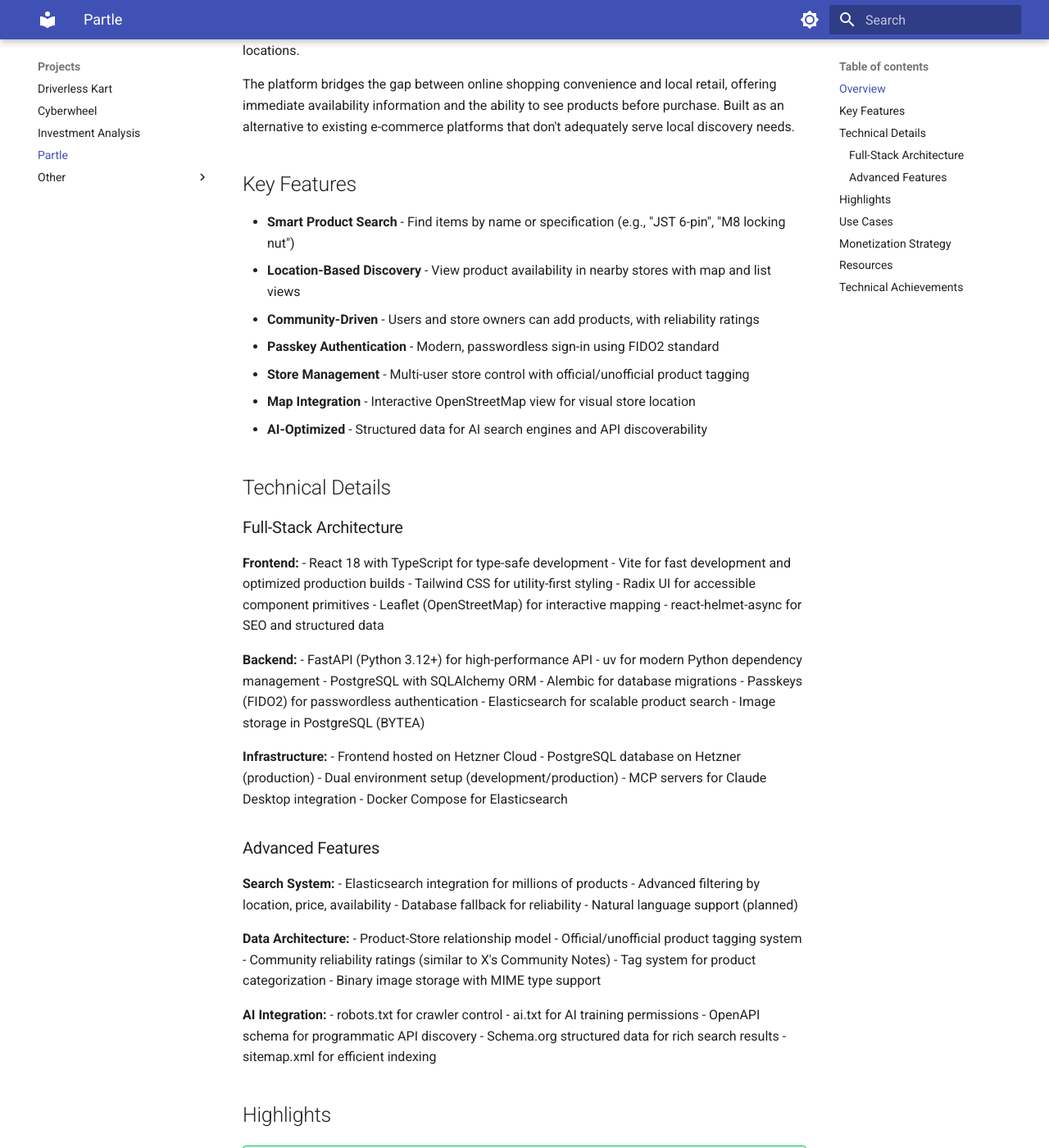
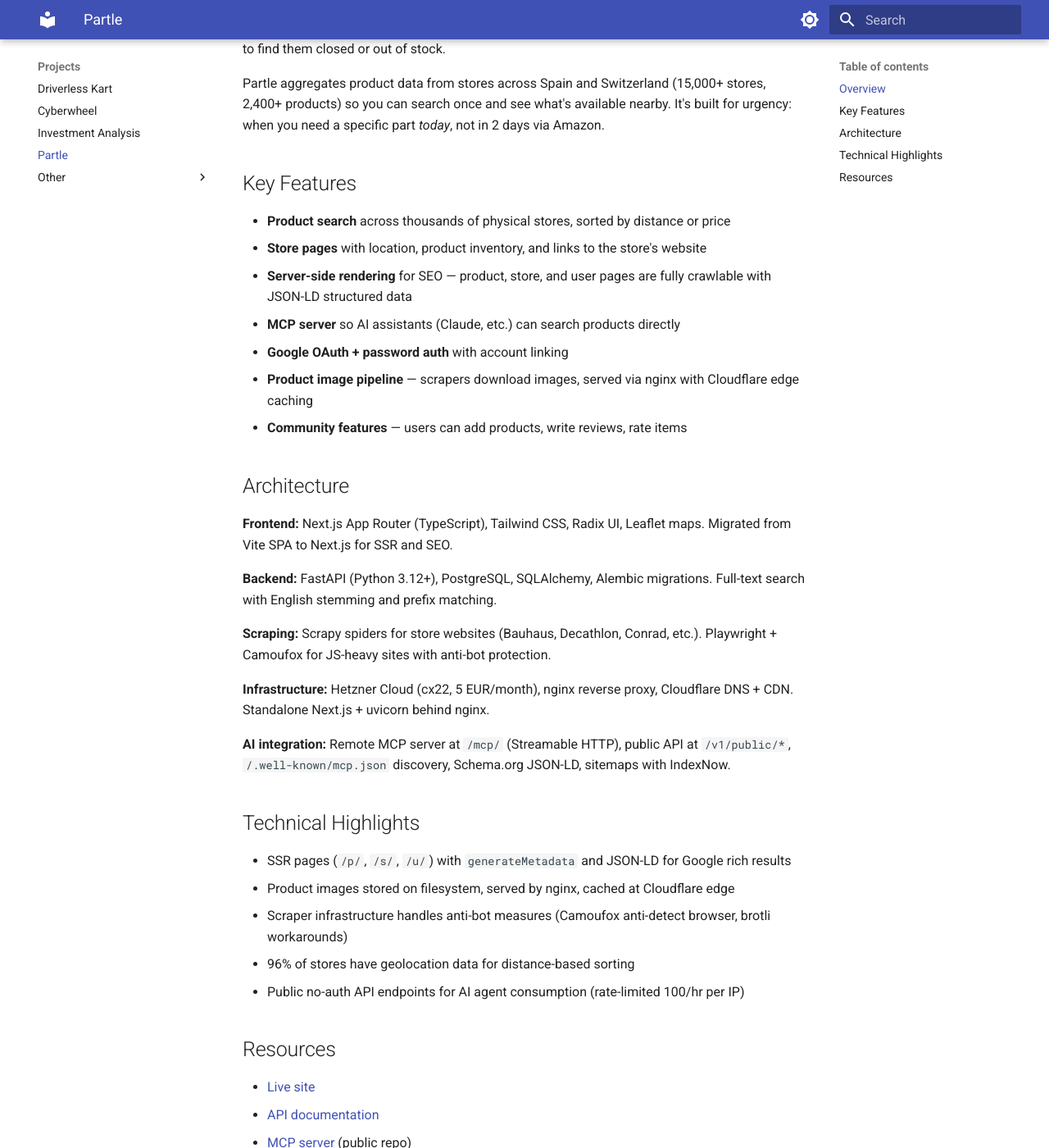
Before and after one commit to rubenayla/ruben, an MkDocs documentation site: the page built from docs/projects/partle.md, in a window 1280 px wide and 1400 px high, scrolled down 731 px. Shown: the whole window at 82% size. Built offline with MkDocs 1.6.1 and Material for MkDocs 9.7.7, drawn with Linux system fonts in a browser that asks for light colours; some of the changed text lies outside the part shown.

Commit message:
Add .agents structure, update Partle page, prepare domain migration to rubenayla.xyz
- Rewrote Partle project page with current stack, real numbers, MCP/SSR details
- Added .agents/ directory (tasks, notes, error-log)
- Rewrote AGENTS.md with dev workflow and project structure
- Added docs/CNAME for GitHub Pages custom domain
- Updated mkdocs.yml site_url to rubenayla.xyz

Co-Authored-By: Claude Opus 4.6 (1M context) <noreply@anthropic.com>

```diff
--- a/docs/projects/partle.md
+++ b/docs/projects/partle.md
@@ -1,113 +1,49 @@
-# Partle - Local Product Discovery Platform
+# Partle - Local Product Search Engine
 
 **May 2025 - Present**
 
-🌐 **[Visit Partle](https://partle.rubenayla.xyz/)** | 💻 **[GitHub](https://github.com/rubenayla/partle)**
+[Visit Partle](https://partle.rubenayla.xyz/){ .md-button .md-button--primary } [API Docs](https://partle.rubenayla.xyz/docs){ .md-button }
 
 ![Partle Homepage](../images/partle/partle-homepage.png)
 
 ## Overview
 
-A community-driven web application designed to solve the frustration of searching for products across multiple local stores. Partle enables users to search for specific items and instantly see availability in nearby stores, saving time and eliminating the need to visit closed or out-of-stock locations.
+A search engine for finding hardware and DIY products in physical stores near you. Born from the frustration of spending 40 minutes driving between stores looking for a specific door lock — only to find them closed or out of stock.
 
-The platform bridges the gap between online shopping convenience and local retail, offering immediate availability information and the ability to see products before purchase. Built as an alternative to existing e-commerce platforms that don't adequately serve local discovery needs.
+Partle aggregates product data from stores across Spain and Switzerland (15,000+ stores, 2,400+ products) so you can search once and see what's available nearby. It's built for urgency: when you need a specific part *today*, not in 2 days via Amazon.
 
 ## Key Features
 
-- **Smart Product Search** - Find items by name or specification (e.g., "JST 6-pin", "M8 locking nut")
-- **Location-Based Discovery** - View product availability in nearby stores with map and list views
-- **Community-Driven** - Users and store owners can add products, with reliability ratings
-- **Passkey Authentication** - Modern, passwordless sign-in using FIDO2 standard
-- **Store Management** - Multi-user store control with official/unofficial product tagging
-- **Map Integration** - Interactive OpenStreetMap view for visual store location
-- **AI-Optimized** - Structured data for AI search engines and API discoverability
+- **Product search** across thousands of physical stores, sorted by distance or price
+- **Store pages** with location, product inventory, and links to the store's website
+- **Server-side rendering** for SEO — product, store, and user pages are fully crawlable with JSON-LD structured data
+- **MCP server** so AI assistants (Claude, etc.) can search products directly
+- **Google OAuth + password auth** with account linking
+- **Product image pipeline** — scrapers download images, served via nginx with Cloudflare edge caching
+- **Community features** — users can add products, write reviews, rate items
 
-## Technical Details
+## Architecture
 
-### Full-Stack Architecture
+**Frontend:** Next.js App Router (TypeScript), Tailwind CSS, Radix UI, Leaflet maps. Migrated from Vite SPA to Next.js for SSR and SEO.
 
-**Frontend:**
-- React 18 with TypeScript for type-safe development
-- Vite for fast development and optimized production builds
-- Tailwind CSS for utility-first styling
-- Radix UI for accessible component primitives
-- Leaflet (OpenStreetMap) for interactive mapping
-- react-helmet-async for SEO and structured data
+**Backend:** FastAPI (Python 3.12+), PostgreSQL, SQLAlchemy, Alembic migrations. Full-text search with English stemming and prefix matching.
 
-**Backend:**
-- FastAPI (Python 3.12+) for high-performance API
-- uv for modern Python dependency management
-- PostgreSQL with SQLAlchemy ORM
-- Alembic for database migrations
-- Passkeys (FIDO2) for passwordless authentication
-- Elasticsearch for scalable product search
-- Image storage in PostgreSQL (BYTEA)
+**Scraping:** Scrapy spiders for store websites (Bauhaus, Decathlon, Conrad, etc.). Playwright + Camoufox for JS-heavy sites with anti-bot protection.
 
-**Infrastructure:**
-- Frontend hosted on Hetzner Cloud
-- PostgreSQL database on Hetzner (production)
-- Dual environment setup (development/production)
-- MCP servers for Claude Desktop integration
-- Docker Compose for Elasticsearch
+**Infrastructure:** Hetzner Cloud (cx22, 5 EUR/month), nginx reverse proxy, Cloudflare DNS + CDN. Standalone Next.js + uvicorn behind nginx.
 
-### Advanced Features
+**AI integration:** Remote MCP server at `/mcp/` (Streamable HTTP), public API at `/v1/public/*`, `/.well-known/mcp.json` discovery, Schema.org JSON-LD, sitemaps with IndexNow.
 
-**Search System:**
-- Elasticsearch integration for millions of products
-- Advanced filtering by location, price, availability
-- Database fallback for reliability
-- Natural language support (planned)
+## Technical Highlights
 
-**Data Architecture:**
-- Product-Store relationship model
-- Official/unofficial product tagging system
-- Community reliability ratings (similar to X's Community Notes)
-- Tag system for product categorization
-- Binary image storage with MIME type support
-
-**AI Integration:**
-- robots.txt for crawler control
-- ai.txt for AI training permissions
-- OpenAPI schema for programmatic API discovery
-- Schema.org structured data for rich search results
-- sitemap.xml for efficient indexing
-
-## Highlights
-
-!!! success "Problem Solving"
-    Addresses a real frustration: searching 30 stores for a specific item, only to find most closed or out of stock. Partle reduces this to a single search with real-time availability.
-
-!!! info "Community-First Design"
-    Built on community collaboration with reliability ratings that discourage spam while encouraging authentic contributions from users and store owners.
-
-!!! note "Modern Tech Stack"
-    Leverages cutting-edge technologies: Passkeys for authentication, Elasticsearch for scale, TypeScript for type safety, and uv for fast Python tooling.
-
-## Use Cases
-
-- **Finding Specialty Items** - Locate hard-to-find hardware, electronics, or specialty products
-- **Price Comparison** - Sort by price and distance to find best local deals
-- **Store Discovery** - Find nearby stores you didn't know existed
-- **Local Business** - Help stores gain visibility for their inventory
-
-## Monetization Strategy
-
-- Ads and premium product positioning (similar to Wallapop)
-- Store database connections via API
-- AI-powered natural language search
-- Location-based product recommendations
+- SSR pages (`/p/`, `/s/`, `/u/`) with `generateMetadata` and JSON-LD for Google rich results
+- Product images stored on filesystem, served by nginx, cached at Cloudflare edge
+- Scraper infrastructure handles anti-bot measures (Camoufox anti-detect browser, brotli workarounds)
+- 96% of stores have geolocation data for distance-based sorting
+- Public no-auth API endpoints for AI agent consumption (rate-limited 100/hr per IP)
 
 ## Resources
 
-- [Live Application](https://partle.rubenayla.xyz/) - Production deployment
-- [GitHub Repository](https://github.com/rubenayla/partle) - Source code and documentation
-- [API Documentation](https://partle.rubenayla.xyz/docs) - Interactive API docs
-
-## Technical Achievements
-
-- Built full-stack application with modern authentication (Passkeys/FIDO2)
-- Implemented scalable search with Elasticsearch fallback
-- Created community-driven content moderation system
-- Deployed production infrastructure on Hetzner Cloud
-- Integrated AI discoverability features (OpenAPI, Schema.org)
-- Developed responsive map-based UI with real-time data
+- [Live site](https://partle.rubenayla.xyz/)
+- [API documentation](https://partle.rubenayla.xyz/docs)
+- [MCP server](https://github.com/rubenayla/partle-mcp) (public repo)
--- a/mkdocs.yml
+++ b/mkdocs.yml
@@ -1,7 +1,7 @@
 site_name: Rubén Jiménez Mejías — Projects
 site_description: Portfolio showcasing robotics, autonomous systems, and innovative technology projects
 site_author: Rubén Jiménez Mejías
-site_url: https://rubenayla.github.io/portfolio/
+site_url: https://rubenayla.xyz/
 
 theme:
   name: material
```
Also changed, not shown: .agents/error-log.md (added, +7 -0 lines), .agents/notes.md (added, +15 -0 lines), .agents/tasks.md (added, +35 -0 lines), AGENTS.md (+32 -25 lines), 1 other file.
